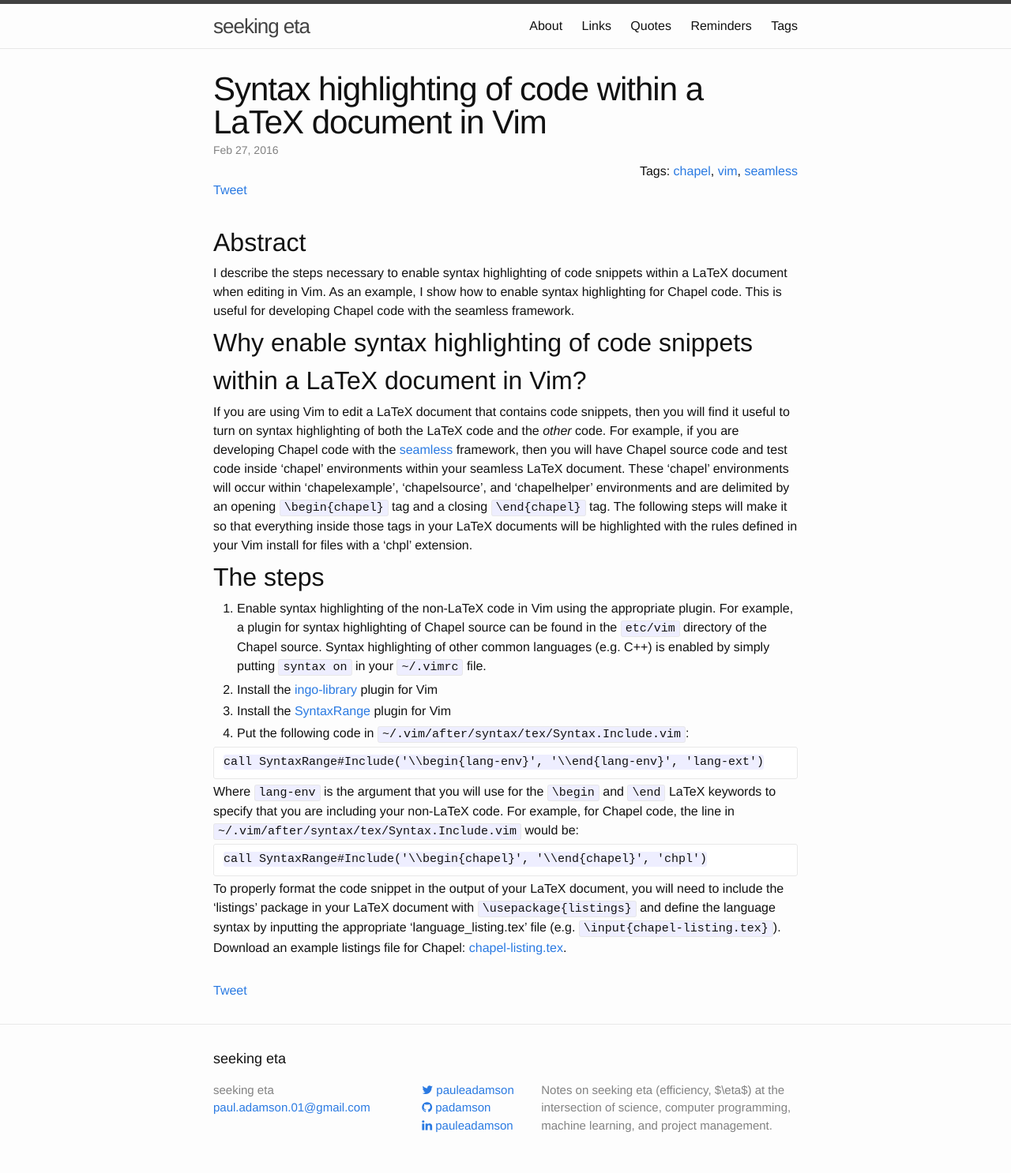
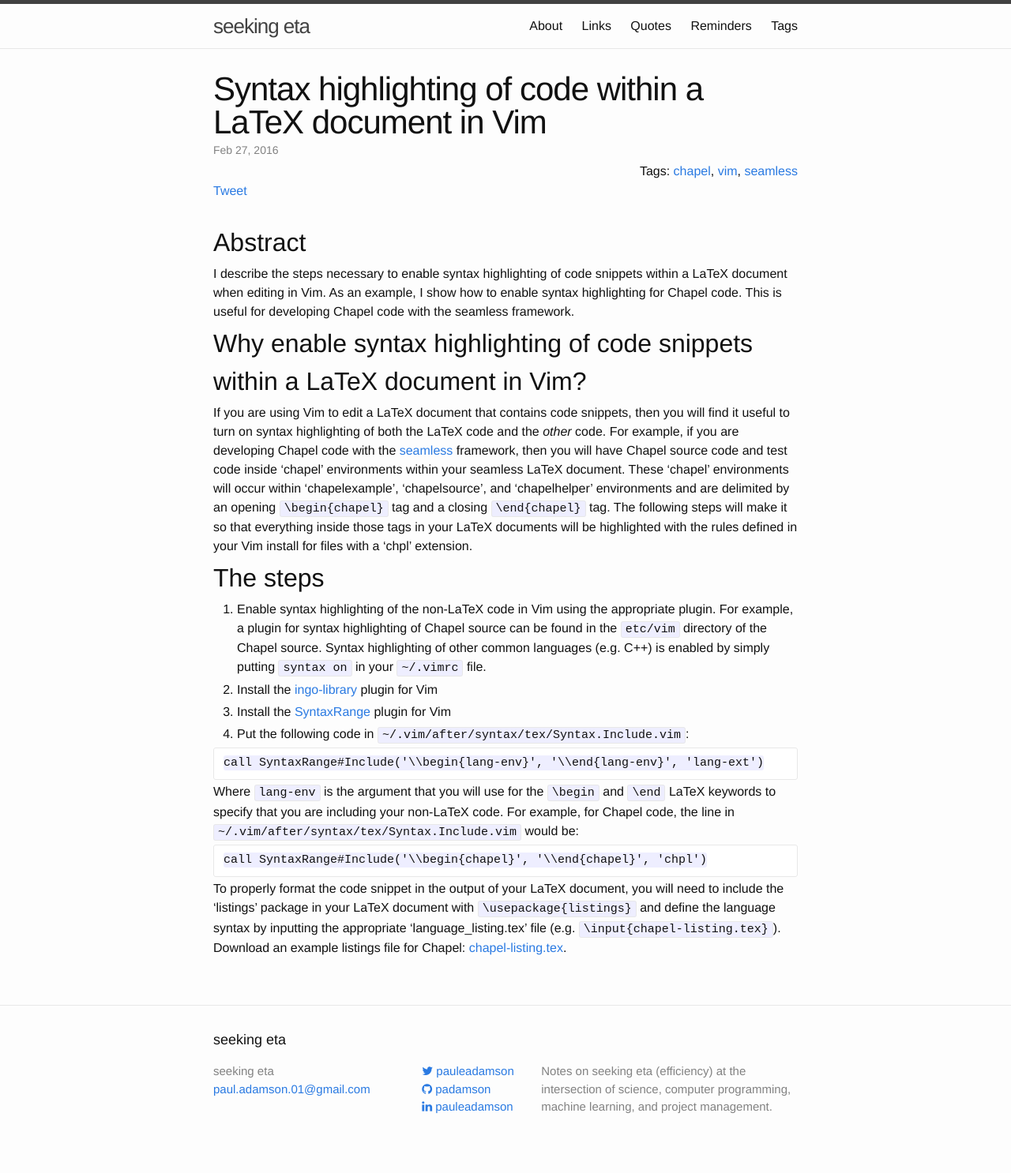
Before and after one commit to padamson/padamson.github.io, a Jekyll site: the page built from _posts/2016-02-27-highlight-chapel-syntax-in-latex-in-vim.markdown, in a window 1280 px wide. Shown: the whole page at 79% size. Built offline with Jekyll 4.4.1, drawn with Linux system fonts in a browser that asks for light colours; nearby versions of some CDN libraries; comment, search, counter and statistics services are not loaded; after the commit the page ends 1463 px from its top, so only the background shows below that.

Commit message:
remove latex in footer; remove broken linkedin button; remove redundant twitter button at bottom of posts

```diff
--- a/_config.yml
+++ b/_config.yml
@@ -2,7 +2,7 @@
 title: seeking eta
 email: paul.adamson.01@gmail.com
 description: > # this means to ignore newlines until "baseurl:"
-  Notes on seeking eta (efficiency, $\eta$) at the intersection of
+  Notes on seeking eta (efficiency) at the intersection of
   science, computer programming, machine learning, and project management.
 baseurl: "" # the subpath of your site, e.g. /blog/
 url: "http://padamson.github.io" # the base hostname & protocol for your site
--- a/_includes/linkedin.html
+++ b/_includes/linkedin.html
@@ -1,2 +1,2 @@
-<script src="//platform.linkedin.com/in.js" type="text/javascript"> lang: en_US</script>
-<script type="IN/Share" data-counter="right"></script>
+<script class="button" src="//platform.linkedin.com/in.js" type="text/javascript"> lang: en_US</script>
+<script class="button" type="IN/Share" data-counter="right"></script>
--- a/_includes/twitter.html
+++ b/_includes/twitter.html
@@ -1 +1 @@
-<a href="https://twitter.com/share" class="twitter-share-button"{count} data-via="PaulEAdamson">Tweet</a> <script>!function(d,s,id){var js,fjs=d.getElementsByTagName(s)[0],p=/^http:/.test(d.location)?'http':'https';if(!d.getElementById(id)){js=d.createElement(s);js.id=id;js.src=p+'://platform.twitter.com/widgets.js';fjs.parentNode.insertBefore(js,fjs);}}(document, 'script', 'twitter-wjs');</script>
+<a href="https://twitter.com/share" class="button twitter-share-button"{count} data-via="PaulEAdamson">Tweet</a> <script class="button">!function(d,s,id){var js,fjs=d.getElementsByTagName(s)[0],p=/^http:/.test(d.location)?'http':'https';if(!d.getElementById(id)){js=d.createElement(s);js.id=id;js.src=p+'://platform.twitter.com/widgets.js';fjs.parentNode.insertBefore(js,fjs);}}(document, 'script', 'twitter-wjs');</script>
--- a/_layouts/post.html
+++ b/_layouts/post.html
@@ -21,7 +21,9 @@ layout: default
     {% include post-tags.html %}
 
     {% include twitter.html %}
-    {% include linkedin.html %}
+    {% comment %}
+    	{% include linkedin.html %}
+    {% endcomment %}
 
     </header>
 
@@ -33,8 +35,10 @@ layout: default
     {{ content }}
     </article>
 
-    {% include twitter.html %}
-    {% include linkedin.html %}
+    {% comment %}
+        {% include twitter.html %}
+    	{% include linkedin.html %}
+    {% endcomment %}
 
     {% if page.comments %}
     {% include disqus.html %}
--- a/_sass/_layout.scss
+++ b/_sass/_layout.scss
@@ -249,3 +249,8 @@
 .post-tags {
   text-align: right;
 }
+
+// to align social media buttons
+.button {
+	vertical-align: middle;
+}
```
